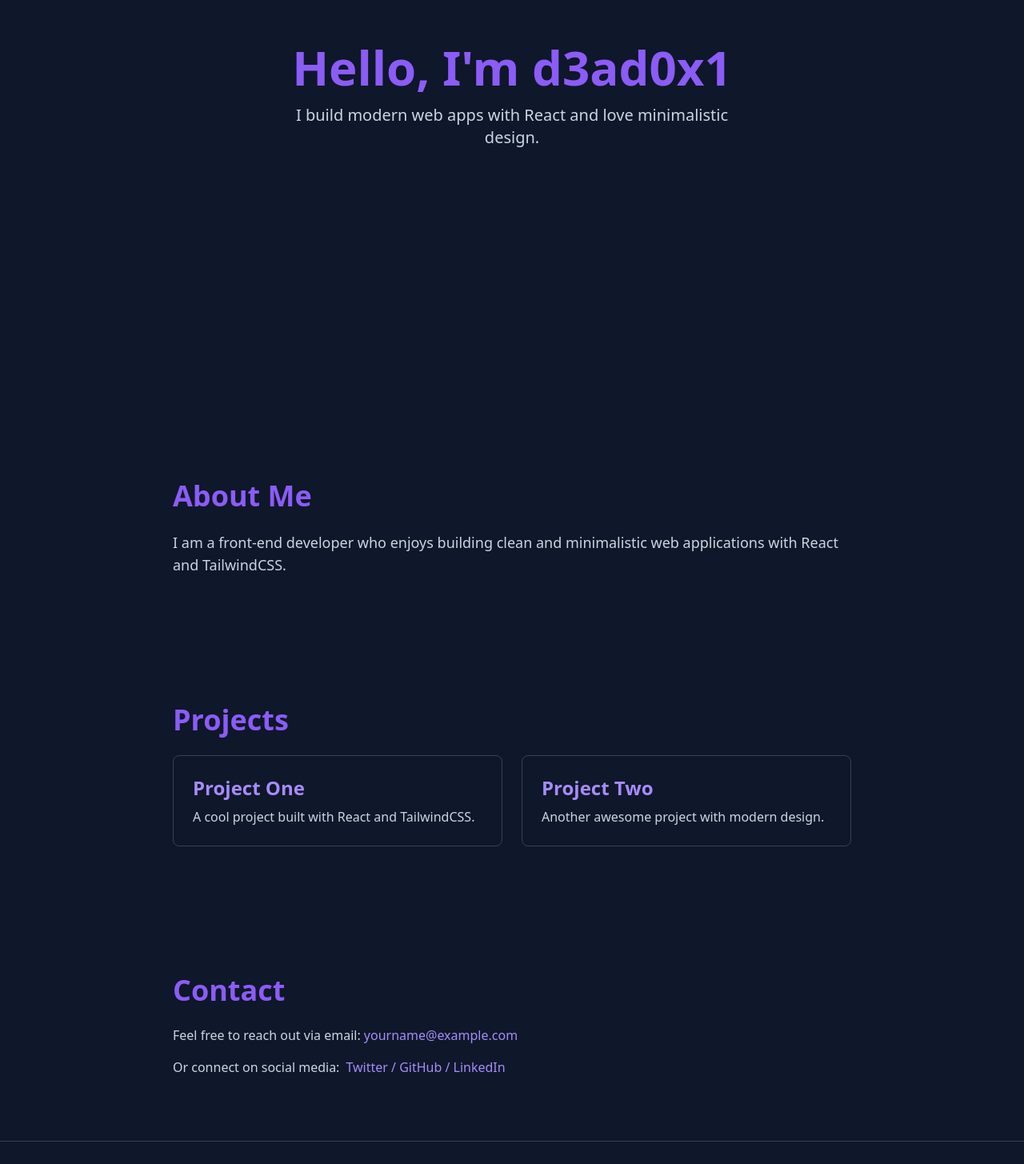
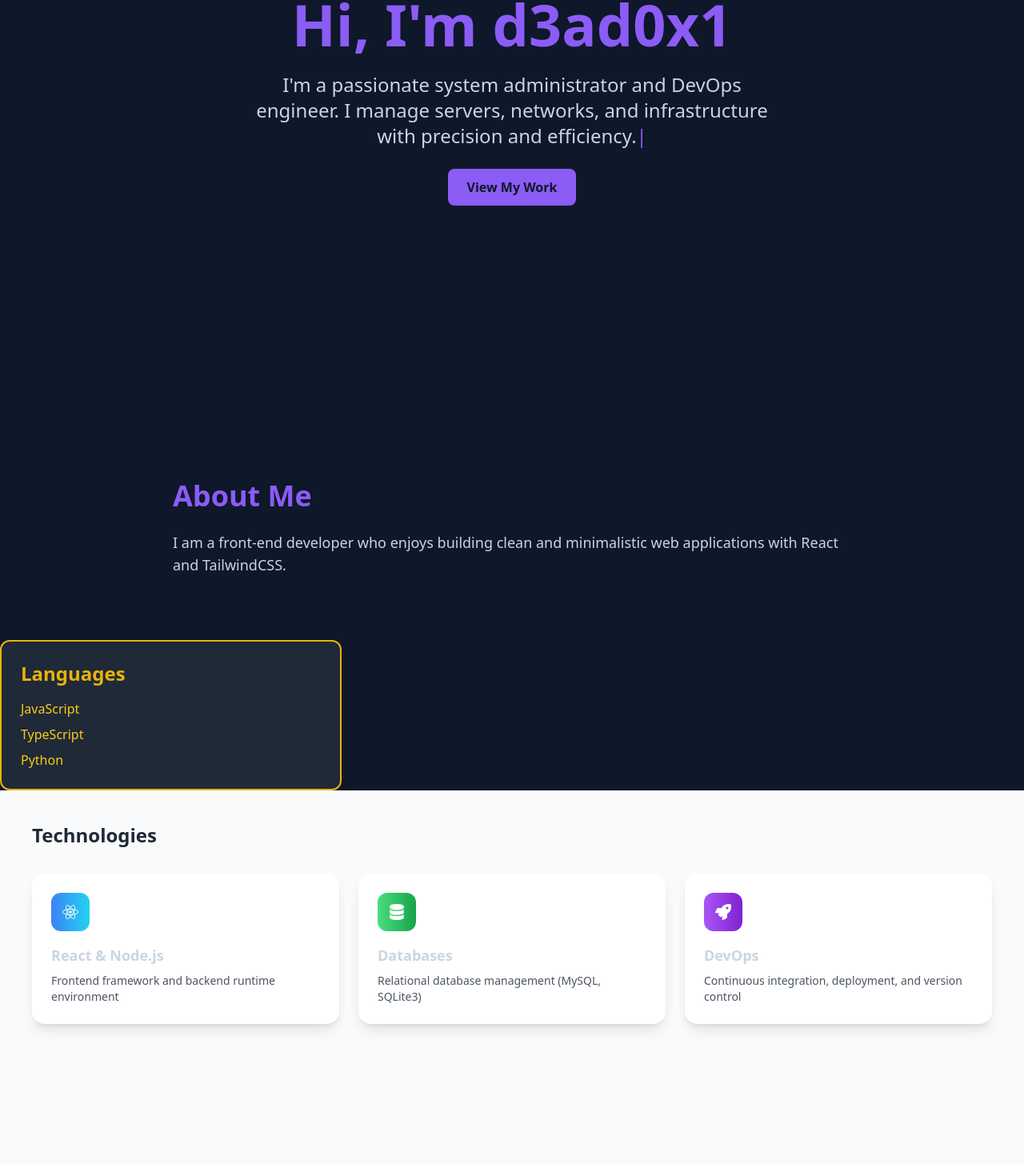
Before and after one commit to d3ad0x1/d3ad0x1.github.io, a React (Create React App) app: page / in a window 1280 px wide. Shown: the part 280-1735 px from the top of the page at 80% size. Built offline with nearby package versions, Linux system fonts and the light colour scheme.

Commit message:
add fixs

```diff
--- a/package.json
+++ b/package.json
@@ -10,6 +10,7 @@
     "framer-motion": "^12.23.12",
     "react": "^19.1.1",
     "react-dom": "^19.1.1",
+    "react-icons": "^5.5.0",
     "react-scripts": "5.0.1",
     "web-vitals": "^2.1.4"
   },
--- a/src/App.js
+++ b/src/App.js
@@ -5,6 +5,9 @@ import About from "./components/About";
 import Projects from "./components/Projects";
 import Contact from "./components/Contact";
 import Footer from "./components/Footer";
+import Languages from './components/Languages';
+import Technologies from './components/Technologies';
+import ToolsEnvironment from './components/ToolsEnvironment';
 
 function App() {
   return (
@@ -12,6 +15,9 @@ function App() {
       <Navbar />
       <Hero />
       <About />
+      <Languages />
+      <Technologies />
+      <ToolsEnvironment />
       <Projects />
       <Contact />
       <Footer />
--- a/src/components/Hero.js
+++ b/src/components/Hero.js
@@ -1,24 +1,54 @@
+import { useState, useEffect } from "react";
 import { motion } from "framer-motion";
 
 export default function Hero() {
+  const fullText = "I'm a passionate system administrator and DevOps engineer. I manage servers, networks, and infrastructure with precision and efficiency.";
+  const [displayedText, setDisplayedText] = useState("");
+
+  useEffect(() => {
+    let index = 0;
+    const interval = setInterval(() => {
+      setDisplayedText(fullText.slice(0, index));
+      index++;
+      if (index > fullText.length) clearInterval(interval);
+    }, 40); // скорость печати
+    return () => clearInterval(interval);
+  }, []);
+
   return (
-    <section className="flex flex-col items-center justify-center h-screen text-center px-6">
+    <section className="flex flex-col items-center justify-center h-screen text-center px-6 bg-background">
       <motion.h1
         initial={{ opacity: 0, y: 50 }}
         animate={{ opacity: 1, y: 0 }}
         transition={{ duration: 1 }}
-        className="text-6xl font-bold text-primary mb-4"
+        className="text-6xl md:text-7xl font-bold text-primary mb-6"
       >
-        Hello, I'm d3ad0x1
+        Hi, I'm d3ad0x1
       </motion.h1>
+
       <motion.p
         initial={{ opacity: 0 }}
         animate={{ opacity: 1 }}
         transition={{ duration: 2 }}
-        className="text-xl text-textGray max-w-xl"
+        className="text-xl md:text-2xl text-textGray max-w-2xl min-h-[100px]"
       >
-        I build modern web apps with React and love minimalistic design.
+        {displayedText}
+        <span className="text-primary">|</span>
       </motion.p>
+
+      <motion.div
+        initial={{ opacity: 0 }}
+        animate={{ opacity: 1 }}
+        transition={{ duration: 2.5 }}
+        className="mt-8"
+      >
+        <a
+          href="#projects"
+          className="px-6 py-3 bg-primary text-background rounded-lg font-semibold hover:bg-secondary transition"
+        >
+          View My Work
+        </a>
+      </motion.div>
     </section>
   );
 }
--- /dev/null
+++ b/src/components/Languages.js
@@ -0,0 +1,18 @@
+import React from 'react';
+
+const Languages = () => {
+  const items = ['JavaScript', 'TypeScript', 'Python'];
+
+  return (
+    <div className="w-1/3 p-6 border-2 rounded-xl bg-gray-800 border-yellow-500 shadow-lg">
+      <h2 className="text-2xl font-bold mb-4 text-yellow-500">Languages</h2>
+      <ul className="space-y-2">
+        {items.map((item, index) => (
+          <li key={index} className="text-yellow-400">{item}</li>
+        ))}
+      </ul>
+    </div>
+  );
+};
+
+export default Languages;
--- /dev/null
+++ b/src/components/Technologies.js
@@ -0,0 +1,45 @@
+import React from 'react';
+import TechnologyCard from './TechnologyCard';
+import { FaReact, FaDatabase, FaRocket } from 'react-icons/fa';
+
+const Technologies = () => {
+  const cards = [
+    {
+      icon: <FaReact />,
+      title: 'React & Node.js',
+      description: 'Frontend framework and backend runtime environment',
+      gradient: 'bg-gradient-to-r from-blue-500 to-cyan-400'
+    },
+    {
+      icon: <FaDatabase />,
+      title: 'Databases',
+      description: 'Relational database management (MySQL, SQLite3)',
+      gradient: 'bg-gradient-to-r from-green-400 to-green-600'
+    },
+    {
+      icon: <FaRocket />,
+      title: 'DevOps',
+      description: 'Continuous integration, deployment, and version control',
+      gradient: 'bg-gradient-to-r from-purple-500 to-purple-700'
+    }
+  ];
+
+  return (
+    <div className="p-10 bg-gray-50 min-h-screen">
+      <h2 className="text-2xl font-bold mb-8 text-gray-800">Technologies</h2>
+      <div className="grid grid-cols-1 sm:grid-cols-2 lg:grid-cols-3 gap-6">
+        {cards.map((card, index) => (
+          <TechnologyCard
+            key={index}
+            icon={card.icon}
+            title={card.title}
+            description={card.description}
+            gradient={card.gradient}
+          />
+        ))}
+      </div>
+    </div>
+  );
+};
+
+export default Technologies;
--- /dev/null
+++ b/src/components/TechnologyCard.js
@@ -0,0 +1,15 @@
+import React from 'react';
+
+const TechnologyCard = ({ icon, title, description, gradient }) => {
+  return (
+    <div className={`flex flex-col p-6 rounded-2xl bg-white shadow-lg transform transition duration-300 hover:scale-105 hover:shadow-2xl`}>
+      <div className={`w-12 h-12 rounded-xl flex items-center justify-center mb-4 ${gradient} text-white text-xl`}>
+        {icon}
+      </div>
+      <h3 className="text-lg font-bold mb-2">{title}</h3>
+      <p className="text-gray-600 text-sm">{description}</p>
+    </div>
+  );
+};
+
+export default TechnologyCard;
--- /dev/null
+++ b/src/components/ToolsEnvironment.js
@@ -0,0 +1,18 @@
+import React from 'react';
+
+const ToolsEnvironment = () => {
+  const items = ['VS Code', 'Git', 'Docker'];
+
+  return (
+    <div className="w-1/3 p-6 border-2 rounded-xl bg-gray-800 border-purple-700 shadow-lg">
+      <h2 className="text-2xl font-bold mb-4 text-purple-700">Tools & Environment</h2>
+      <ul className="space-y-2">
+        {items.map((item, index) => (
+          <li key={index} className="text-purple-400">{item}</li>
+        ))}
+      </ul>
+    </div>
+  );
+};
+
+export default ToolsEnvironment;
```
Also changed, not shown: 1 other file (tests, documents, lock files or other folders).
